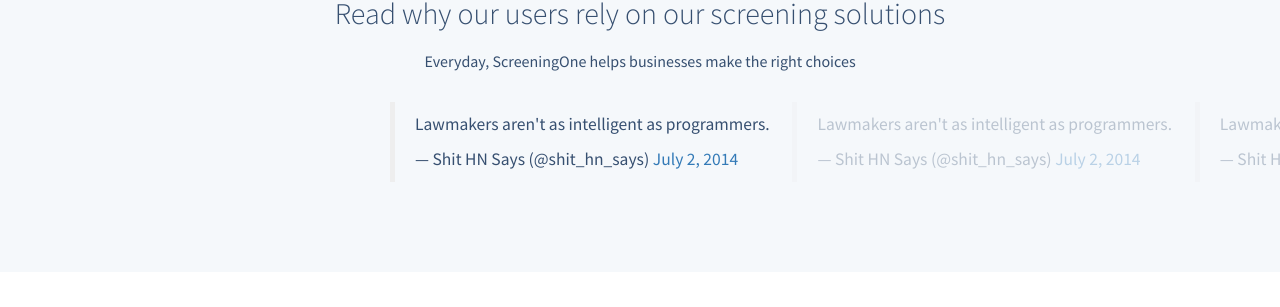
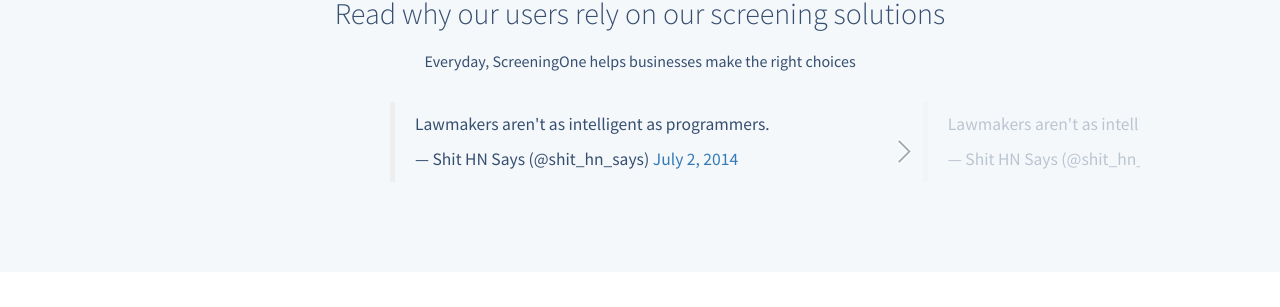
Before and after one commit to ScreeningONE/ScreeningONEPublicWeb, a Jekyll site: the page built from index.html, in a window 1280 px wide. Shown: the part 2555-2862 px from the top of the page. Built offline with Jekyll 4.4.1, drawn with Linux system fonts in a browser that asks for light colours; nearby versions of some CDN libraries; comment, search, counter and statistics services are not loaded.

Commit message:
tweet carousel

```diff
--- a/_includes/footer.html
+++ b/_includes/footer.html
@@ -44,3 +44,4 @@
 
 <script src="//ajax.googleapis.com/ajax/libs/jquery/1.10.2/jquery.min.js"></script>
 <script src="//maxcdn.bootstrapcdn.com/bootstrap/3.3.6/js/bootstrap.min.js"></script>
+<script src="/js/social-feedback.js"></script>
--- a/_layouts/default.html
+++ b/_layouts/default.html
@@ -1,16 +1,11 @@
 <!DOCTYPE html>
 <html>
-
   {% include head.html %}
-
   <body class="{% if page.pageClass %}page {{ page.pageClass }}{% endif %}">
-
     {% include header.html %}
 
     {{ content }}
 
     {% include footer.html %}
-
   </body>
-
 </html>
--- a/_sass/page/home.scss
+++ b/_sass/page/home.scss
@@ -340,23 +340,87 @@
     }
   }
 
+  .tweet-gallery {
+    position: relative;
+    max-width: 100%;
+    width: 1000px;
+    margin: 0 auto;
+    overflow: hidden;
+    // padding: 0 15px;
+  }
+
+  .tweet-control {
+    position: absolute;
+    width: 550px;
+    max-width: 100%;
+    margin: 0 auto;
+    top: 0;
+    left: 0;
+    right: 0;
+    bottom: 0;
+    height: 100%;
+
+    & > div {
+      position: absolute;
+      background: url($icon-sprite) no-repeat;
+      top: calc(50% - 18px);
+      cursor: pointer;
+      width: 24px;
+      height: 36px;
+      transition: opacity 180ms ease;
+
+      &.hide-arrow {
+        opacity: 0;
+        cursor: default;
+      }
+    }
+
+    .move-left {
+      background-position: -40px 0;
+      left: 0;
+    }
+
+    .move-right {
+      background-position: -15px 0;
+      right: 0;
+    }
+  }
+
   .tweets {
+    max-width: calc(100% - 60px);
     list-style: none;
     margin: 0;
     padding: 0;
-    text-align: center;
+    text-align: left;
     white-space: nowrap;
 
     li {
+      width: 500px;
+      max-width: 100%;
       display: inline-block;
       text-align: left;
       opacity: 0.3;
+      margin: 0 15px;
+      vertical-align: middle;
+      position: relative;
+      transition: margin 400ms ease;
+
+      &:before {
+        content: "";
+        position: absolute;
+        background: transparent;
+        top: 0;
+        right: 0;
+        bottom: 0;
+        left: 0;
+        z-index: 5;
+      }
 
       &.selected {
         opacity: 1;
 
-        &:first-child {
-          margin-left: calc(50% - 250px);
+        &:before {
+          content: none;
         }
       }
     }
--- a/index.html
+++ b/index.html
@@ -159,8 +159,14 @@
     <p>Everyday, ScreeningOne helps businesses make the right choices</p>
   </div>
 
+  <div class="tweet-gallery">
+    <div class="tweet-control">
+      <div class="move-left hide-arrow"></div>
+      <div class="move-right hide-arrow"></div>
+    </div>
+
     <ul class="tweets">
-    <li class="selected">
+      <li>
         <blockquote class="twitter-tweet" data-lang="en">
           <p lang="en" dir="ltr">
             Lawmakers aren&#39;t as intelligent as programmers.
@@ -186,5 +192,6 @@
       </li>
     </ul>
   </div>
+</div>
 
 <script async src="//platform.twitter.com/widgets.js" charset="utf-8"></script>
--- /dev/null
+++ b/js/social-feedback.js
@@ -0,0 +1,88 @@
+(function() {
+  var $tweetGallery = $('.tweet-gallery');
+  var $tweetMoveLeft = $tweetGallery.find('.move-left');
+  var $tweetMoveRight = $tweetGallery.find('.move-right');
+  var $tweets = $tweetGallery.find('ul.tweets li');
+
+  var $window = $(window);
+  var $tweetWidth = $tweetGallery.width();
+
+  var $firstTweet = $tweets.first();
+
+  if($tweets.length < 1) {
+    return;
+  }
+
+  function updateControlArrows(selected) {
+    if(selected.index() != 0 && $tweetMoveLeft.hasClass('hide-arrow')) {
+      $tweetMoveLeft.removeClass('hide-arrow');
+    } else if(selected.index() == 0 && !$tweetMoveLeft.hasClass('hide-arrow')) {
+      $tweetMoveLeft.addClass('hide-arrow');
+    }
+
+    if(selected.index() != $tweets.length - 1 && $tweetMoveRight.hasClass('hide-arrow')) {
+      $tweetMoveRight.removeClass('hide-arrow');
+    } else if(selected.index() == $tweets.length - 1 && !$tweetMoveRight.hasClass('hide-arrow')) {
+      $tweetMoveRight.addClass('hide-arrow');
+    }
+  }
+
+  function getSelected() {
+    var selected = $tweets.siblings('.selected');
+    if(selected.length != 1) {
+      selected = $firstTweet.addClass('selected');
+    }
+
+    return selected;
+  }
+
+  function setSelected(oldSelected, selected) {
+    selected.addClass('selected');
+    if(oldSelected) {
+      oldSelected.removeClass('selected');
+    }
+
+    var selectedWidth = selected.width();
+    var fistTweetPos = ($tweetWidth / 2) - (selectedWidth / 2);
+    var newMargin = fistTweetPos - (selected.index() * (selectedWidth + 30));
+    $firstTweet.css('margin-left', newMargin);
+
+    updateControlArrows(selected);
+  }
+
+
+  $tweetMoveLeft.on('click', function(e) {
+    if($tweetMoveLeft.hasClass('hide-arrow')) {
+      return;
+    }
+
+    var selected = getSelected();
+    var prevSelected;
+    if(!(prevSelected = selected.prev())) {
+      return;
+    }
+
+    setSelected(selected, prevSelected);
+  });
+
+  $tweetMoveRight.on('click', function(e) {
+    if($tweetMoveRight.hasClass('hide-arrow')) {
+      return;
+    }
+    var selected = getSelected();
+    var nextSelected;
+
+    if(!(nextSelected = selected.next())) {
+      return;
+    }
+
+    setSelected(selected, nextSelected);
+  });
+
+  $window.resize(function() {
+    $tweetWidth = $tweetGallery.width();
+    setSelected(null, getSelected());
+  });
+
+  setSelected(null, getSelected());
+})();
```
Lines whose indentation alone changed are shown as unchanged.
